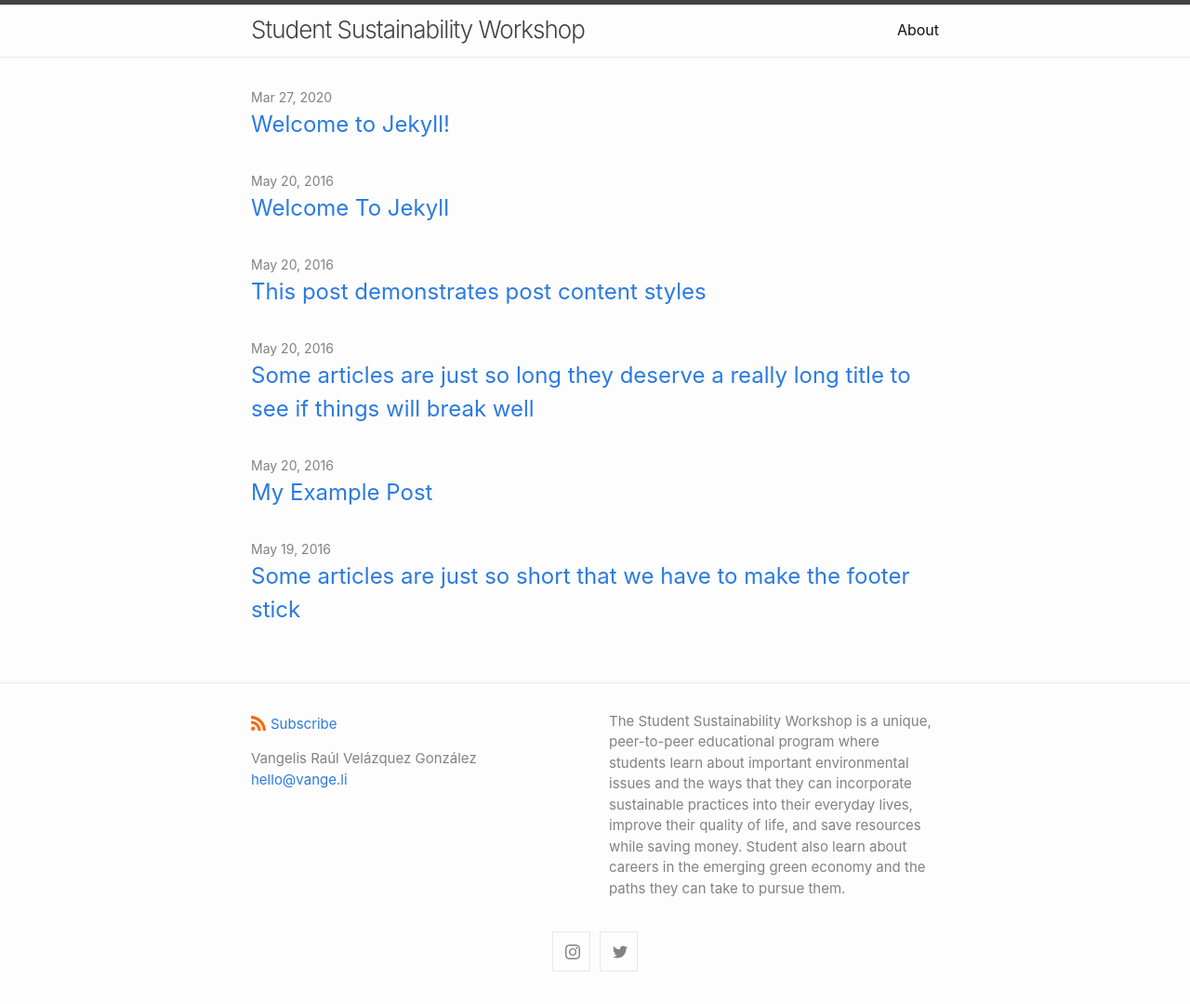
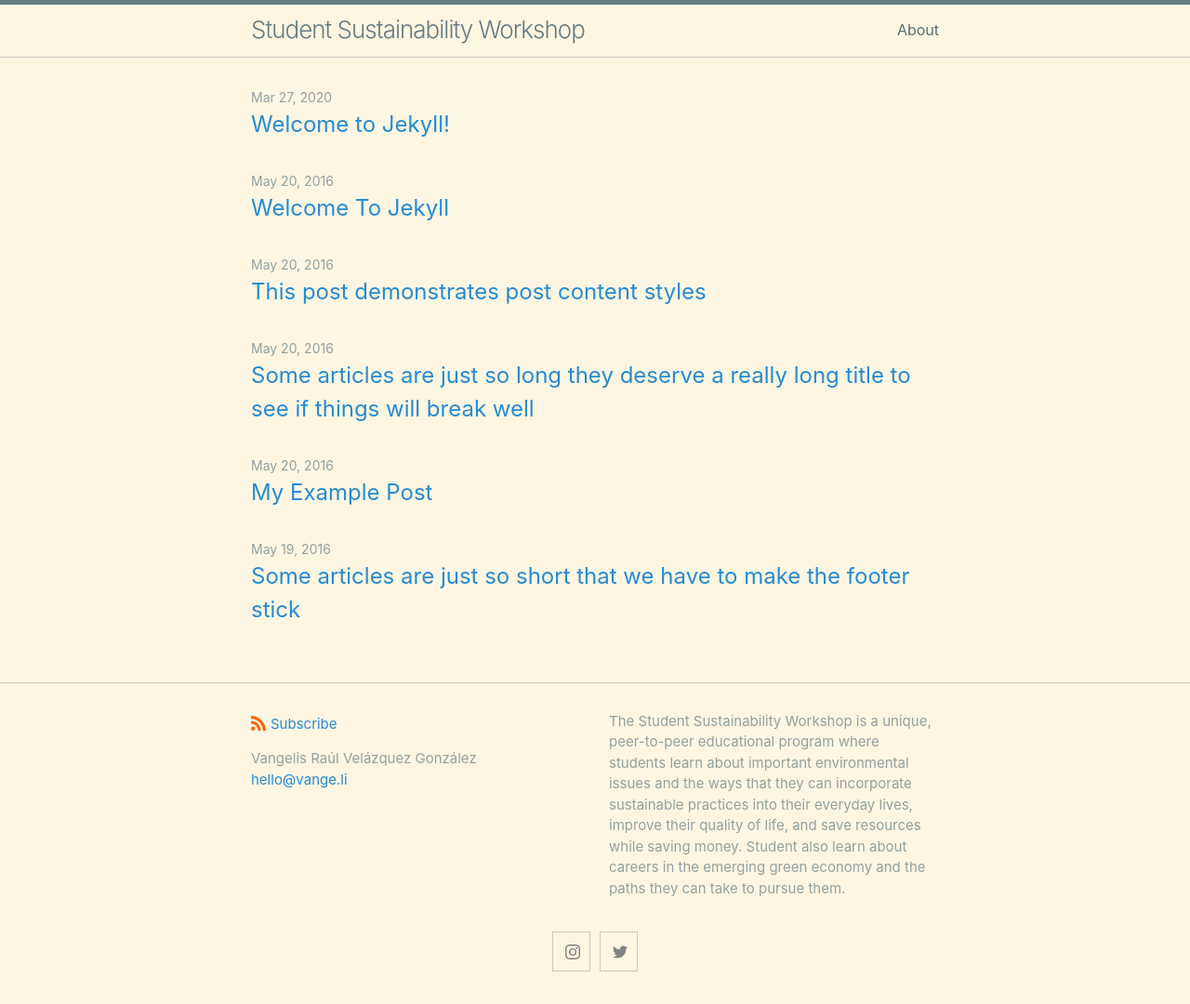
Before and after one commit to miquiztlicollective/smc-ssw, a Jekyll site: the page built from index.md, in a window 1280 px wide. Shown: the whole page at 93% size. Built offline with Jekyll 4.4.1, drawn with Linux system fonts in a browser that asks for light colours.

Commit message:
Update _config.yml
I added the settings for the solarized skin.

```diff
--- a/_config.yml
+++ b/_config.yml
@@ -13,6 +13,7 @@ description: > # this means to ignore newlines until "show_excerpts:"
 show_excerpts: false # set to true to show excerpts on the homepage
 
 minima:
+  skin: solarized
   date_format: "%b %-d, %Y"
 
   # generate social links in footer
@@ -22,6 +23,7 @@ minima:
 
 header_pages:
   - about.md
+  - hw.html
 
 # Build settings
 theme: minima
```
